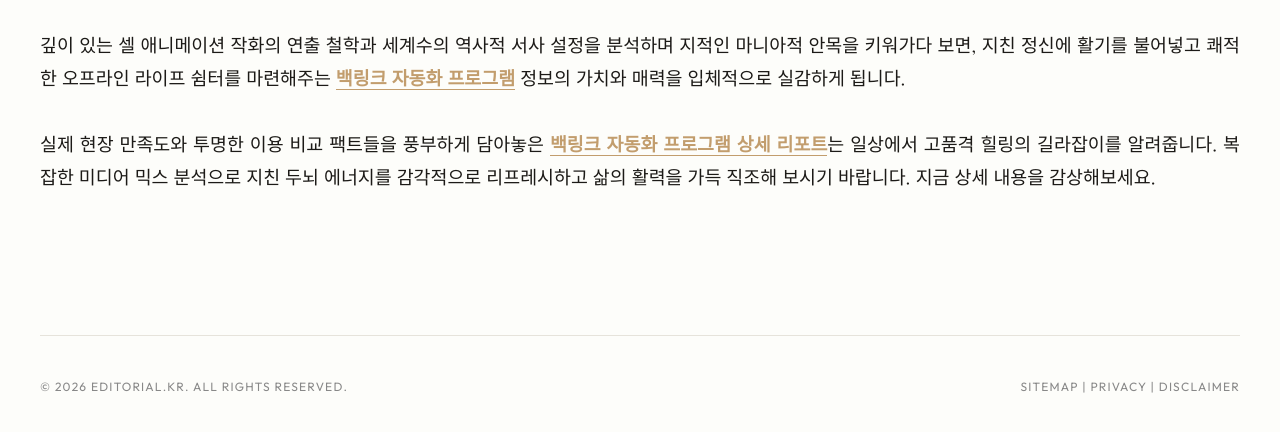
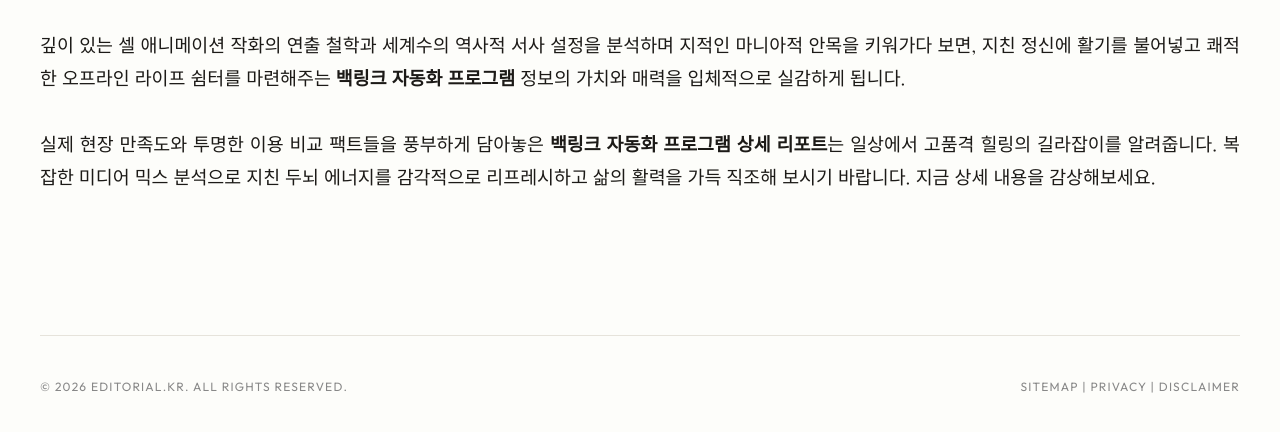
Before and after one commit to sarakinhceo-gif/bp-t3b05-gh-club-cmp-2, a plain HTML site: page posts/juice-1.html in a window 1280 px wide. Shown: the part 300-732 px from the top of the page. Drawn offline with Linux system fonts and the light colour scheme.

Commit message:
deploy: garbage-free snapshot 2026-07-03T10:55:31.042Z

```diff
--- a/posts/juice-1.html
+++ b/posts/juice-1.html
@@ -160,7 +160,7 @@
       <div class="kicker">BOUTIQUE KR / SELECTION ACCENT</div>
       <h1>애니 작화 마니아들이 강력히 추천하는 백링크 자동화 프로그램 스페셜 아카이브</h1>
       <div class="story-body">
-        깊이 있는 셀 애니메이션 작화의 연출 철학과 세계수의 역사적 서사 설정을 분석하며 지적인 마니아적 안목을 키워가다 보면, 지친 정신에 활기를 불어넣고 쾌적한 오프라인 라이프 쉼터를 마련해주는 <strong><a href="https://test-it-blog.online/" target="_blank" class="juice-link">백링크 자동화 프로그램</a></strong> 정보의 가치와 매력을 입체적으로 실감하게 됩니다.<br><br>실제 현장 만족도와 투명한 이용 비교 팩트들을 풍부하게 담아놓은 <strong><a href="https://test-it-blog.online/" target="_blank" class="juice-link">백링크 자동화 프로그램 상세 리포트</a></strong>는 일상에서 고품격 힐링의 길라잡이를 알려줍니다. 복잡한 미디어 믹스 분석으로 지친 두뇌 에너지를 감각적으로 리프레시하고 삶의 활력을 가득 직조해 보시기 바랍니다. 지금 상세 내용을 감상해보세요.
+        깊이 있는 셀 애니메이션 작화의 연출 철학과 세계수의 역사적 서사 설정을 분석하며 지적인 마니아적 안목을 키워가다 보면, 지친 정신에 활기를 불어넣고 쾌적한 오프라인 라이프 쉼터를 마련해주는 <strong>백링크 자동화 프로그램</strong> 정보의 가치와 매력을 입체적으로 실감하게 됩니다.<br><br>실제 현장 만족도와 투명한 이용 비교 팩트들을 풍부하게 담아놓은 <strong>백링크 자동화 프로그램 상세 리포트</strong>는 일상에서 고품격 힐링의 길라잡이를 알려줍니다. 복잡한 미디어 믹스 분석으로 지친 두뇌 에너지를 감각적으로 리프레시하고 삶의 활력을 가득 직조해 보시기 바랍니다. 지금 상세 내용을 감상해보세요.
       </div>
 
 
```
